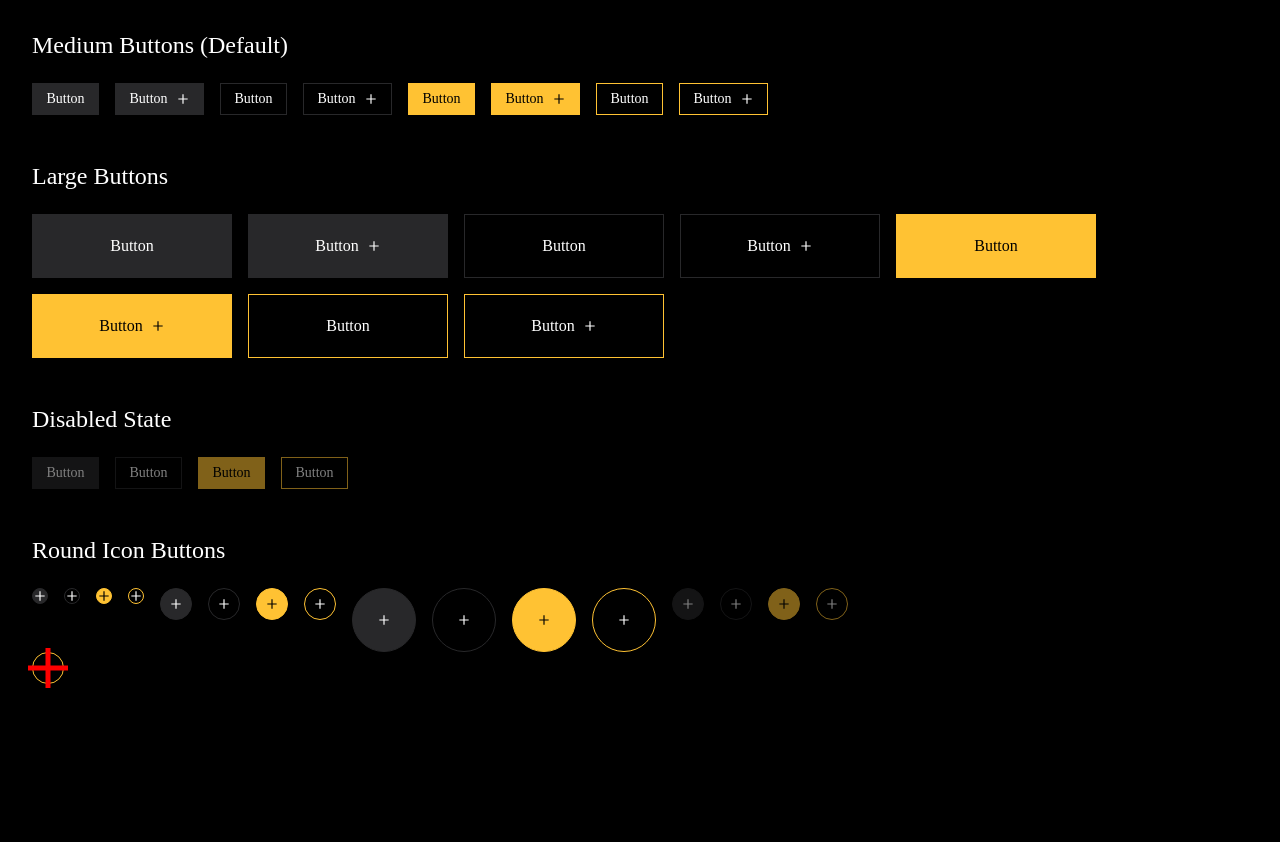
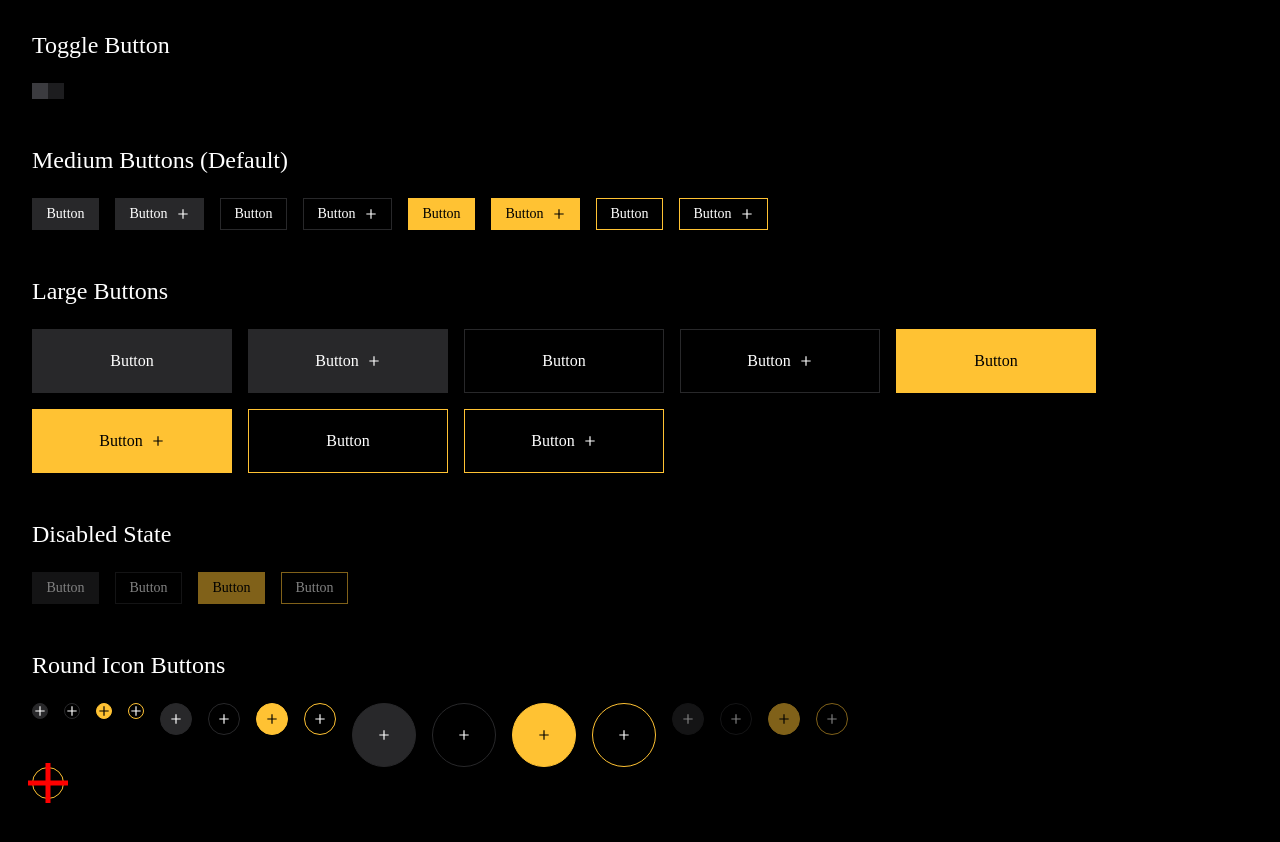
Before and after one commit to acid-info/qaku.app, a Next.js app: page / in a window 1280 px wide. Shown: the top 842 px of the page. Before the commit the page ends 800 px from the top, so only its background shows below. Built offline with nearby package versions, Linux system fonts and the light colour scheme.

Commit message:
temp(HomeContainer): showcase ToggleButton

```diff
--- a/src/containers/Home/HomeContainer.tsx
+++ b/src/containers/Home/HomeContainer.tsx
@@ -1,9 +1,10 @@
 import styled from '@emotion/styled'
-import React from 'react'
+import React, { useState } from 'react'
 
 import { Button } from '@/components/Button'
 import { IconButtonRound } from '@/components/IconButtonRound'
 import { PlusIcon } from '@/components/Icons/PlusIcon'
+import { ToggleButton } from '@/components/ToggleButton'
 
 export type HomePageProps = React.DetailedHTMLProps<
   React.HTMLAttributes<HTMLDivElement>,
@@ -14,8 +15,15 @@ export const HomeContainer: React.FC<HomePageProps> = ({
   children,
   ...props
 }) => {
+  const [toggleState, setToggleState] = useState(false)
+
   return (
     <Container {...props}>
+      <Section>
+        <h2>Toggle Button</h2>
+        <ToggleButton isOn={toggleState} onChange={setToggleState} />
+      </Section>
+
       <Section>
         <h2>Medium Buttons (Default)</h2>
         <ButtonGroup>
```
